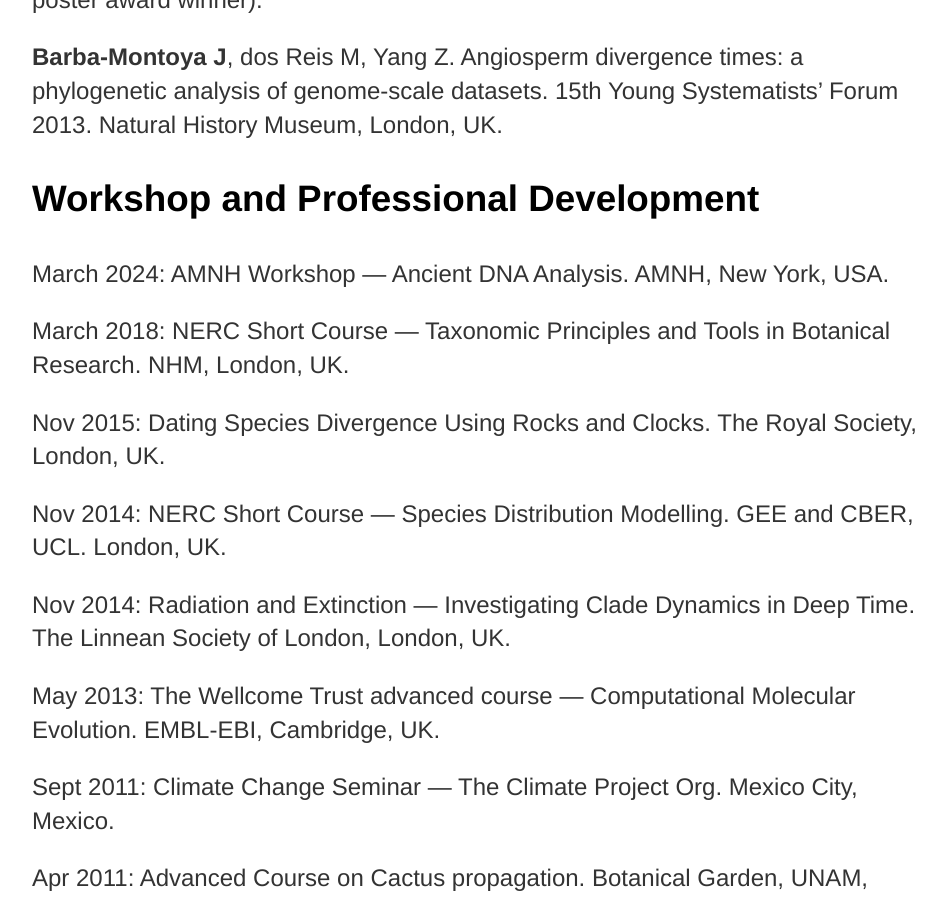
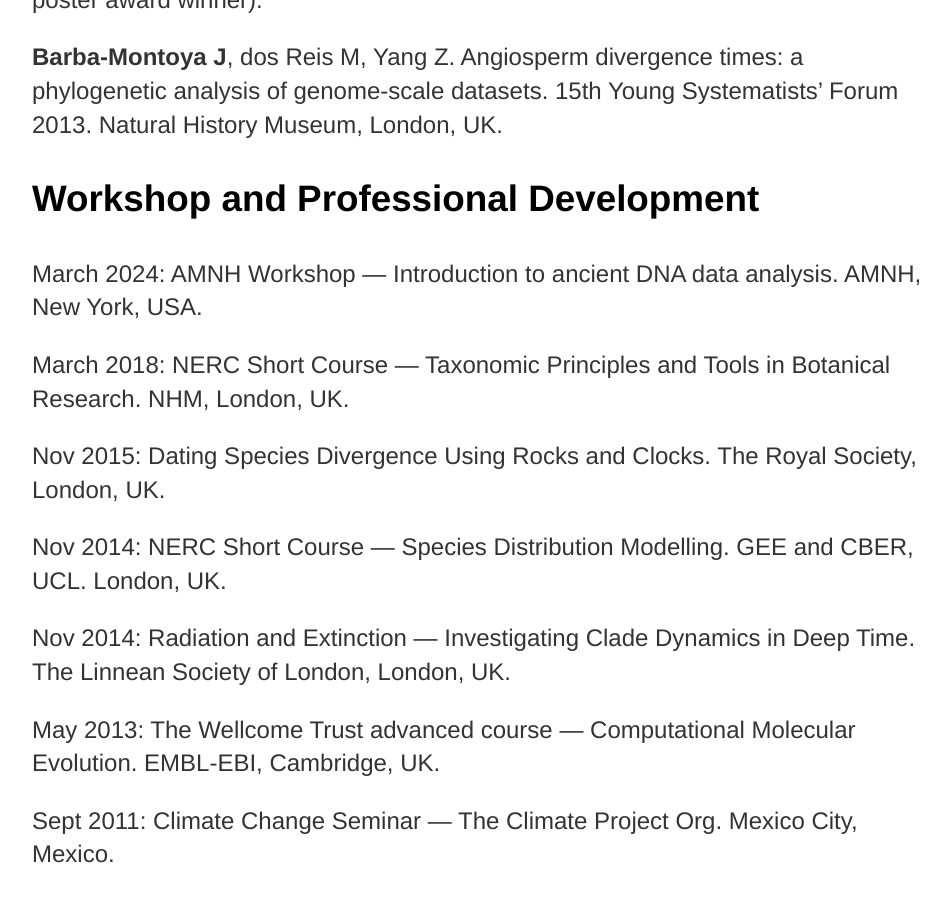
Before and after one commit to josebarbamontoya/josebarbamontoya.github.io, a Jekyll site: the page built from about/index.html, in a window 1280 px wide and 900 px high, scrolled down 5086 px. Shown: the whole window, without its empty margins (160-1110 px from the left). Built offline with Jekyll 4.4.1, drawn with Linux system fonts in a browser that asks for light colours.

Commit message:
Update index.html

```diff
--- a/about/index.html
+++ b/about/index.html
@@ -59,7 +59,7 @@ title: Jose Barba-Montoya
 		<p><b>Barba-Montoya J</b>, dos Reis M, Yang Z. Angiosperm divergence times: a phylogenetic analysis of genome-scale datasets. 15th Young Systematists’ Forum 2013. Natural History Museum, London, UK.
 
 	<h3>Workshop and Professional Development</h3>
-		<p>March 2024: AMNH Workshop — Ancient DNA Analysis. AMNH</b>, New York, USA.
+		<p>March 2024: AMNH Workshop — Introduction to ancient DNA data analysis. AMNH</b>, New York, USA.
 		<p>March 2018: NERC Short Course — Taxonomic Principles and Tools in Botanical Research. NHM, London, UK.
 		<p>Nov 2015: Dating Species Divergence Using Rocks and Clocks. The Royal Society, London, UK.
 		<p>Nov 2014: NERC Short Course — Species Distribution Modelling. GEE and CBER, UCL. London, UK.
```
